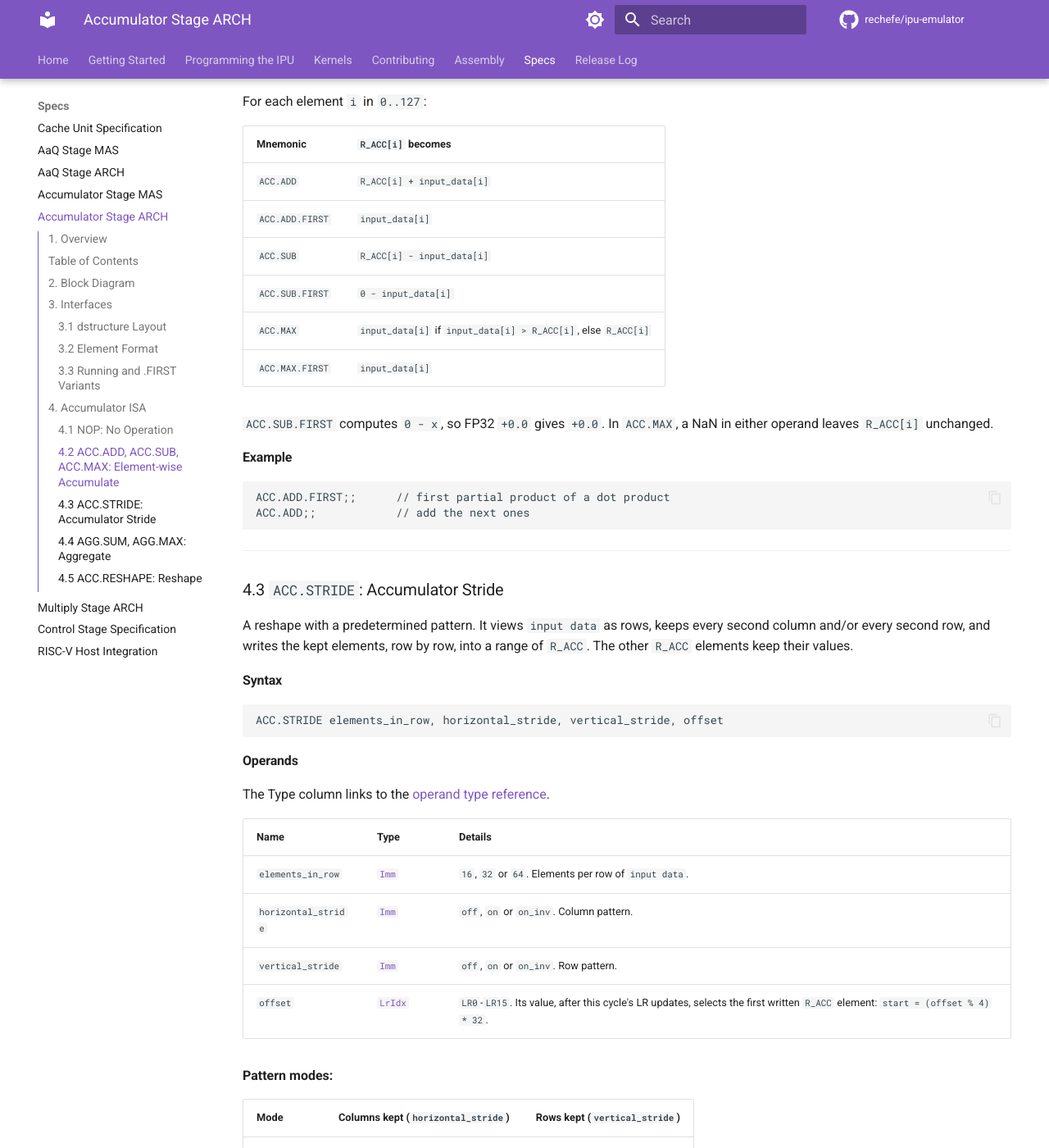
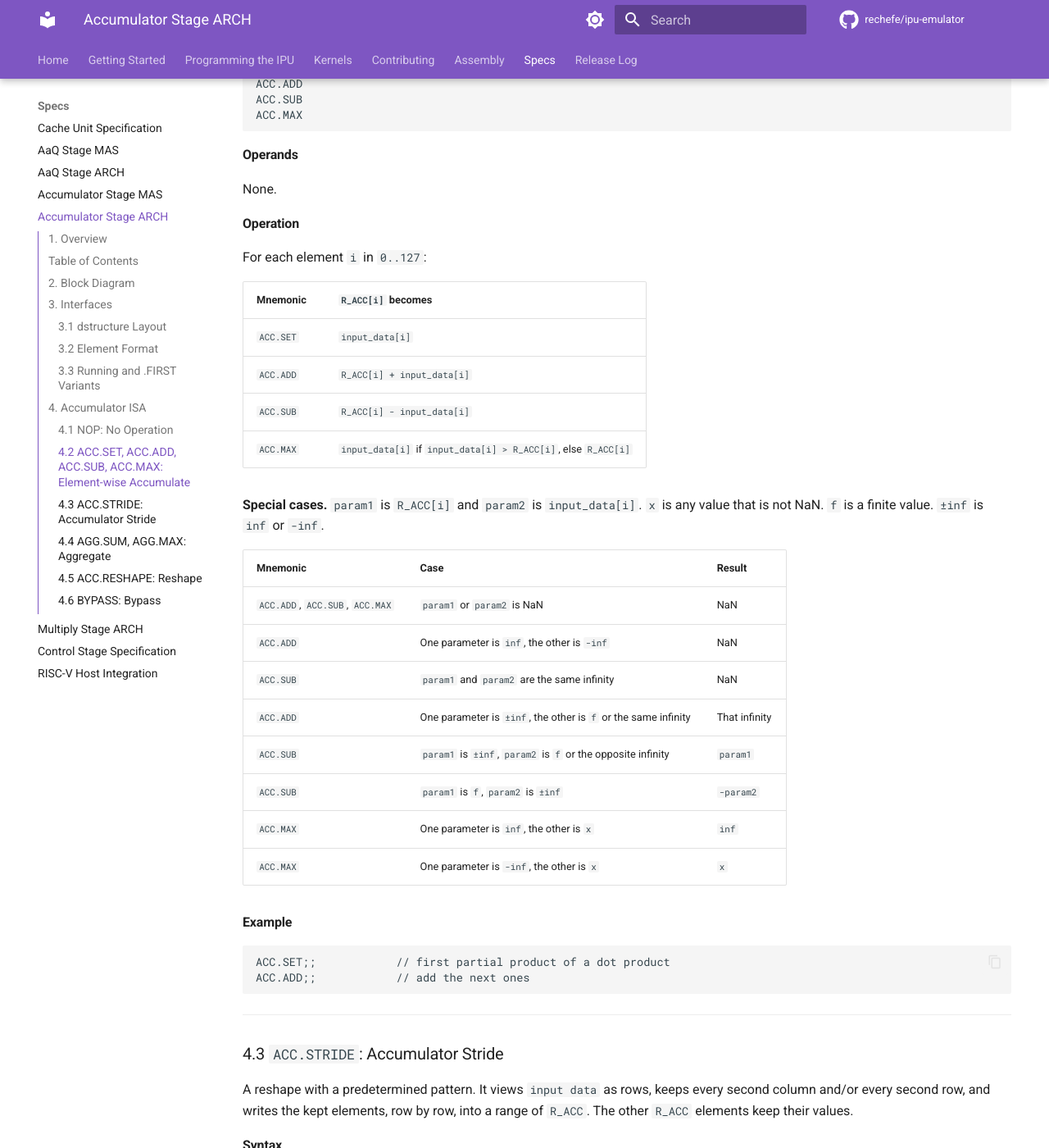
Before and after one commit to rechefe/ipu-emulator, an MkDocs documentation site: the page built from docs/content/specs/ARCH-stage-acc.md, in a window 1280 px wide and 1400 px high, scrolled down 3888 px. Shown: the whole window at 82% size. Built offline with MkDocs 1.6.1 and Material for MkDocs 9.7.7, drawn with Linux system fonts in a browser that asks for light colours; comment, search, counter and statistics services are not loaded; some of the changed text lies outside the part shown.

Commit message:
acc done

````diff
--- a/docs/content/specs/ARCH-stage-acc.md
+++ b/docs/content/specs/ARCH-stage-acc.md
@@ -6,16 +6,18 @@
 elements, and combines each cycle's multiply result into it. It performs the
 following tasks:
 
-- **Accumulate:** Adds, subtracts or takes the maximum of the multiply result
-  and `R_ACC`, element by element.
+- **Accumulate:** Sets `R_ACC` to the multiply result, or adds, subtracts or
+  takes the maximum of the multiply result and `R_ACC`, element by element.
 - **Stride:** Reshapes the multiply result with a predetermined pattern (every
   second column and/or row) into a range of `R_ACC`.
 - **Aggregate:** Reduces the valid elements of the multiply result to one
   value (sum or maximum) and writes it into one `R_ACC` element.
 - **Reshape:** Copies up to 8 elements of the multiply result to `R_ACC`. The
   source and destination of each element are arbitrary.
+- **Bypass:** Sends the multiply result to the output. `R_ACC` keeps its value.
 
-> **Note:** `R_ACC` is the stage's output to the AaQ stage every cycle.
+> **Note:** `R_ACC` is the stage's output to the AaQ stage every cycle, except
+> in a `BYPASS` cycle.
 
 ## Table of Contents
 
@@ -27,10 +29,11 @@
     - 3.3 [Running and `.FIRST` Variants](#33-running-and-first-variants)
 4. [Accumulator ISA](#4-accumulator-isa)
     - 4.1 [`NOP`: No Operation](#41-nop-no-operation)
-    - 4.2 [`ACC.ADD`, `ACC.SUB`, `ACC.MAX`: Element-wise Accumulate](#42-accadd-accsub-accmax-element-wise-accumulate)
+    - 4.2 [`ACC.SET`, `ACC.ADD`, `ACC.SUB`, `ACC.MAX`: Element-wise Accumulate](#42-accset-accadd-accsub-accmax-element-wise-accumulate)
     - 4.3 [`ACC.STRIDE`: Accumulator Stride](#43-accstride-accumulator-stride)
     - 4.4 [`AGG.SUM`, `AGG.MAX`: Aggregate](#44-aggsum-aggmax-aggregate)
     - 4.5 [`ACC.RESHAPE`: Reshape](#45-accreshape-reshape)
+    - 4.6 [`BYPASS`: Bypass](#46-bypass-bypass)
 
 ## 2. Block Diagram
 
@@ -49,6 +52,8 @@
         ALU["Accumulate /<br>Aggregate"] space RACC["R_ACC<br>128 x 32-bit"]
         space:3
         PERM["Stride /<br>Reshape"] space:2
+        space:3
+        space BYP["BYPASS"] space
     end
     space
     block:OUTS:1
@@ -76,14 +83,15 @@
 
 | Name | Direction | Description |
 |------|-----------|-------------|
-| input data | Input | This cycle's multiply result from the MULT stage: 128 elements of 32 bits. |
+| input data | Input | The multiply result from the MULT stage: 128 elements of 32 bits. |
 | Instruction | Input | The operation that the stage does on the input data. |
-| output data | Output | `R_ACC`: 128 elements of 32 bits, to the AaQ stage. |
+| output data | Output | `R_ACC`, or `input data`: 128 elements of 32 bits, to the AaQ stage. |
 
 ### 3.1 `dstructure` Layout
 
-The `cr_idx` operand of `AGG.SUM` and `AGG.MAX` names a 32-bit `CR` that holds
-the data structure format of the 128-element vector. It has four 8-bit fields:
+The `cr_idx` operand of `ACC.STRIDE`, `AGG.SUM` and `AGG.MAX` names a 32-bit
+`CR` that holds the data structure format of the 128-element vector. It has
+four 8-bit fields:
 
 | Bits | Field | Description |
 |------|-------|-------------|
@@ -95,19 +103,16 @@
 ### 3.2 Element Format
 
 Each `R_ACC` element is an FP32 value (IEEE-754 single precision), the same as
-each element of `input data`. It is never `inf` or `-inf`.
+each element of `input data`. It can be `inf` or `-inf`.
 
 ### 3.3 Running and `.FIRST` Variants
 
-`ACC.ADD`, `ACC.SUB`, `ACC.MAX`, `AGG.SUM` and `AGG.MAX` each have a `.FIRST`
-variant:
+`AGG.SUM` and `AGG.MAX` each have a `.FIRST` variant:
 
 | Variant | Uses the current `R_ACC` value | Purpose |
 |---------|--------------------------------|---------|
-| Running (`ACC.ADD`) | Yes | Accumulate across cycles. |
-| `.FIRST` (`ACC.ADD.FIRST`) | No: the result depends on `input data` only | Start a new operation. |
-
-Running variants read `R_ACC` as it was at the start of the cycle.
+| Running (`AGG.SUM`) | Yes | Accumulate across cycles. |
+| `.FIRST` (`AGG.SUM.FIRST`) | No: the result depends on `input data` only | Start a new operation. |
 
 ## 4. Accumulator ISA
 
@@ -128,10 +133,11 @@
 | Instruction | Purpose |
 |-------------|---------|
 | [`NOP`](#41-nop-no-operation) | Do nothing. |
-| [`ACC.ADD`, `ACC.SUB`, `ACC.MAX`](#42-accadd-accsub-accmax-element-wise-accumulate) | Combine `input data` with `R_ACC`, element by element. |
+| [`ACC.SET`, `ACC.ADD`, `ACC.SUB`, `ACC.MAX`](#42-accset-accadd-accsub-accmax-element-wise-accumulate) | Set `R_ACC` to `input data`, or combine them, element by element. |
 | [`ACC.STRIDE`](#43-accstride-accumulator-stride) | Reshape `input data` into a range of `R_ACC` with a predetermined pattern. |
 | [`AGG.SUM`, `AGG.MAX`](#44-aggsum-aggmax-aggregate) | Reduce `input data` to one `R_ACC` element. |
 | [`ACC.RESHAPE`](#45-accreshape-reshape) | Copy chosen `input data` elements to chosen `R_ACC` elements. |
+| [`BYPASS`](#46-bypass-bypass) | Send `input data` to `output data`. |
 
 ---
 
@@ -157,20 +163,18 @@
 
 ---
 
-### 4.2 `ACC.ADD`, `ACC.SUB`, `ACC.MAX`: Element-wise Accumulate
+### 4.2 `ACC.SET`, `ACC.ADD`, `ACC.SUB`, `ACC.MAX`: Element-wise Accumulate
 
-Combines each element of `input data` with the same element of `R_ACC`. All
-128 elements are written.
+Sets each element of `R_ACC` to the same element of `input data`, or combines
+them. All 128 elements are written.
 
 #### Syntax
 
 ```text
+ACC.SET
 ACC.ADD
-ACC.ADD.FIRST
 ACC.SUB
-ACC.SUB.FIRST
 ACC.MAX
-ACC.MAX.FIRST
 ```
 
 #### Operands
@@ -183,20 +187,29 @@
 
 | Mnemonic | `R_ACC[i]` becomes |
 |----------|--------------------|
+| `ACC.SET` | `input_data[i]` |
 | `ACC.ADD` | `R_ACC[i] + input_data[i]` |
-| `ACC.ADD.FIRST` | `input_data[i]` |
 | `ACC.SUB` | `R_ACC[i] - input_data[i]` |
-| `ACC.SUB.FIRST` | `0 - input_data[i]` |
 | `ACC.MAX` | `input_data[i]` if `input_data[i] > R_ACC[i]`, else `R_ACC[i]` |
-| `ACC.MAX.FIRST` | `input_data[i]` |
 
-`ACC.SUB.FIRST` computes `0 - x`, so FP32 `+0.0` gives `+0.0`. In `ACC.MAX`, a
-NaN in either operand leaves `R_ACC[i]` unchanged.
+**Special cases.** `param1` is `R_ACC[i]` and `param2` is `input_data[i]`. `x`
+is any value that is not NaN. `f` is a finite value. `±inf` is `inf` or `-inf`.
+
+| Mnemonic | Case | Result |
+|----------|------|--------|
+| `ACC.ADD`, `ACC.SUB`, `ACC.MAX` | `param1` or `param2` is NaN | NaN |
+| `ACC.ADD` | One parameter is `inf`, the other is `-inf` | NaN |
+| `ACC.SUB` | `param1` and `param2` are the same infinity | NaN |
+| `ACC.ADD` | One parameter is `±inf`, the other is `f` or the same infinity | That infinity |
+| `ACC.SUB` | `param1` is `±inf`, `param2` is `f` or the opposite infinity | `param1` |
+| `ACC.SUB` | `param1` is `f`, `param2` is `±inf` | `-param2` |
+| `ACC.MAX` | One parameter is `inf`, the other is `x` | `inf` |
+| `ACC.MAX` | One parameter is `-inf`, the other is `x` | `x` |
 
 #### Example
 
 ```text
-ACC.ADD.FIRST;;      // first partial product of a dot product
+ACC.SET;;            // first partial product of a dot product
 ACC.ADD;;            // add the next ones
 ```
 
@@ -211,19 +224,17 @@
 #### Syntax
 
 ```text
-ACC.STRIDE elements_in_row, horizontal_stride, vertical_stride, offset
+ACC.STRIDE cr_idx, horizontal_stride, vertical_stride, offset
 ```
 
 #### Operands
 
-The Type column links to the [operand type reference](../operand-types.md).
-
 | Name | Type | Details |
 |------|------|---------|
-| `elements_in_row` | [`Imm`](../operand-types.md#elementsinrow) | `16`, `32` or `64`. Elements per row of `input data`. |
+| `dstructure` | [`CrIdx`](../operand-types.md#cridx) | `CR0`-`CR15`. Supplies `num_partition` (section 3.1): the number of rows of `input data`. |
 | `horizontal_stride` | [`Imm`](../operand-types.md#horizontalstride) | `off`, `on` or `on_inv`. Column pattern. |
 | `vertical_stride` | [`Imm`](../operand-types.md#verticalstride) | `off`, `on` or `on_inv`. Row pattern. |
-| `offset` | [`LrIdx`](../operand-types.md#lridx) | `LR0`-`LR15`. Its value, after this cycle's LR updates, selects the first written `R_ACC` element: `start = (offset % 4) * 32`. |
+| `offset` | `Imm` | `0`, `16`, `32`, `48`, `64`, `80`, `96` or `112`. The first written `R_ACC` element. |
 
 **Pattern modes:**
 
@@ -236,29 +247,29 @@
 #### Operation
 
 ```text
-rows = 128 / elements_in_row
+rows = num_partition
+elements_in_row = 128 / num_partition
 view input_data as [rows][elements_in_row]          // row r = input_data[r*elements_in_row ...]
 keep the columns selected by horizontal_stride
 keep the rows selected by vertical_stride
 kept = the kept elements, row by row                  // N elements
 
-start = (offset % 4) * 32
-R_ACC[start + k] = kept[k]   for k in 0..N-1
+R_ACC[offset + k] = kept[k]   for k in 0..N-1
 ```
 
 The number of written elements is:
 
-| `horizontal_stride` | `vertical_stride` | `N` |
-|---------------------|-------------------|-----|
-| `off` | `off` | 128 |
-| `on` / `on_inv` | `off` | 64 |
-| `off` | `on` / `on_inv` | 64 |
-| `on` / `on_inv` | `on` / `on_inv` | 32 |
+| `horizontal_stride` | `vertical_stride` | `N` (`num_partition` = `2`, `4`, `8`) | `N` (`num_partition` = `1`) |
+|---------------------|-------------------|-----|-----|
+| `off` | `off` | 128 | 128 |
+| `on` / `on_inv` | `off` | 64 | 64 |
+| `off` | `on` / `on_inv` | 64 | 128 |
+| `on` / `on_inv` | `on` / `on_inv` | 32 | 64 |
 
-`start + N` is at most 128.
+`offset + N` is at most 128.
 
-**Example:** `elements_in_row = 16`, `horizontal_stride = on`,
-`vertical_stride = on`, `offset % 4 = 0`. `input data` is 8 rows of 16. The
+**Example:** `num_partition = 8`, `horizontal_stride = on`,
+`vertical_stride = on`, `offset = 0`. `input data` is 8 rows of 16. The
 even columns of rows 0, 2, 4 and 6 are kept: 32 elements, written to
 `R_ACC[0..31]`.
 
@@ -270,7 +281,7 @@
 #### Example
 
 ```text
-ACC.STRIDE 16, on, on, LR0;;
+ACC.STRIDE CR3, on, on, 0;;
 ```
 
 ---
@@ -292,38 +303,27 @@
 
 #### Operands
 
-The Type column links to the [operand type reference](../operand-types.md).
-
 | Name | Type | Details |
 |------|------|---------|
-| `dest_slot` | [`LrIdx`](../operand-types.md#lridx) | `LR0`-`LR15`. Its value, before this cycle's LR updates, selects the written element: `dest = dest_slot % 128`. |
-| `cr_idx` | [`CrIdx`](../operand-types.md#cridx) | `CR0`-`CR15`. Supplies `valid_elements` (section 3.1). |
+| `dest_slot` | [`LrIdx`](../operand-types.md#lridx) | `LR0`-`LR15`. selects the written element. |
+| `dstrcture` | [`CrIdx`](../operand-types.md#cridx) | `CR0`-`CR15`. Supplies `valid_elements` (section 3.1). |
 
 #### Operation
 
 ```text
 n    = min(valid_elements, 128)
-dest = dest_slot % 128
 ```
 
-| Mnemonic | `R_ACC[dest]` becomes |
+| Mnemonic | `R_ACC[dest_slot]` becomes |
 |----------|-----------------------|
-| `AGG.SUM` | `R_ACC[dest] + sum(input_data[0..n-1])` |
+| `AGG.SUM` | `R_ACC[dest_slot] + sum(input_data[0..n-1])` |
 | `AGG.SUM.FIRST` | `sum(input_data[0..n-1])` |
-| `AGG.MAX` | `max(R_ACC[dest], input_data[0..n-1])` |
-| `AGG.MAX.FIRST` | `max(seed, input_data[0..n-1])` |
+| `AGG.MAX` | `max(R_ACC[dest_slot], input_data[0..n-1])` |
+| `AGG.MAX.FIRST` | `max(input_data[0..n-1])` |
 
-| Rule | Value |
-|------|-------|
-| Sum order | Element `0` first, then `1`, ..., `n-1`, one at a time. |
-| Max | A candidate replaces the current maximum only when it is greater. |
-
-> **TBD - ask Jacob:** the value of `seed`. Can `seed` be `-inf`? FP32 elements
-> are never `inf` or `-inf`.
-
-> **TBD - ask Aviv:** whether the aggregate uses the full active-elements rule
-> (`valid_partition`, `num_partition`, `valid_elements`) or only the first
-> `valid_elements` elements of the vector. The full rule might be overkill.
+**Special cases.** `AGG.SUM` and `AGG.SUM.FIRST` follow the `ACC.ADD` special
+cases. `AGG.MAX` and `AGG.MAX.FIRST` follow the `ACC.MAX` special cases
+(section 4.2).
 
 #### Example
 
@@ -344,66 +344,94 @@
 #### Syntax
 
 ```text
-ACC.RESHAPE source, dest, reshape_mask
+ACC.RESHAPE source, dest, number_idx
 ```
 
 #### Operands
-
-The Type column links to the [operand type reference](../operand-types.md).
 
 | Name | Type | Details |
 |------|------|---------|
 | `source` | `LrdIdx` | `LRD0`, `LRD2`, ..., `LRD14`. 8 byte indices `source[0..7]` into `input data`. |
 | `dest` | `LrdIdx` | `LRD0`, `LRD2`, ..., `LRD14`. 8 byte indices `dest[0..7]` into `R_ACC`. |
-| `reshape_mask` | `LrIdx` / `Imm` | An immediate `0`-`7`, or `LR0`-`LR15` whose value is `0`-`8`. Elements `reshape_mask..7` take part. |
+| `number_idx` | `LrIdx` / `Imm` | An immediate `0`-`7`, or `LR0`-`LR15` whose value is `0`-`8`. Elements `0..number_idx - 1` take part. |
 
-**`reshape_mask` values.** `reshape_mask` skips the first `reshape_mask`
-elements of the index lists. Elements `k = reshape_mask..7` are copied:
+**`number_idx` values.** `number_idx` is the number of copied elements.
+Elements `k = 0..number_idx - 1` are copied:
 
-| `reshape_mask` | Skipped `k` | Copied `k` | Elements copied |
-|----------------|-------------|------------|-----------------|
-| `0` | none | `0`-`7` | 8 |
-| `1` | `0` | `1`-`7` | 7 |
-| `2` | `0`-`1` | `2`-`7` | 6 |
-| `3` | `0`-`2` | `3`-`7` | 5 |
-| `4` | `0`-`3` | `4`-`7` | 4 |
-| `5` | `0`-`4` | `5`-`7` | 3 |
-| `6` | `0`-`5` | `6`-`7` | 2 |
-| `7` | `0`-`6` | `7` | 1 |
-| `8` (`LR` only) | `0`-`7` | none | 0 |
+| `number_idx` | Copied `k` | Skipped `k` |
+|--------------|------------|-------------|
+| `0` | none | `0`-`7` |
+| `1` | `0` | `1`-`7` |
+| `2` | `0`-`1` | `2`-`7` |
+| `3` | `0`-`2` | `3`-`7` |
+| `4` | `0`-`3` | `4`-`7` |
+| `5` | `0`-`4` | `5`-`7` |
+| `6` | `0`-`5` | `6`-`7` |
+| `7` | `0`-`6` | `7` |
 
-> **TBD - ask Aviv:** whether `reshape_mask` skips elements as in the table
-> (elements `0`..`reshape_mask - 1` are skipped, the rest are copied), or
-> counts from left to right (the first `reshape_mask` elements are copied).
+**`LRD` layout.** `LRDn` is the 64-bit pair `{LR(n+1), LR(n)}`. It holds 8
+indices of 1 byte. Index `0` is in byte `0` of `LR(n)`:
 
-**Index lists.** `LRDn` is the pair `{LR(n+1), LR(n)}`. Byte `k` of its value is
-index `k`:
-
-| Index | Source |
-|-------|--------|
-| `0`-`3` | Bytes 0-3 of `LR(n)` (byte 0 = bits `[7:0]`) |
-| `4`-`7` | Bytes 0-3 of `LR(n+1)` |
+| Byte | Register byte | Index |
+|------|---------------|-------|
+| `7` | `LR(n+1)` byte `3` | `[7]` |
+| `6` | `LR(n+1)` byte `2` | `[6]` |
+| `5` | `LR(n+1)` byte `1` | `[5]` |
+| `4` | `LR(n+1)` byte `0` | `[4]` |
+| `3` | `LR(n)` byte `3` | `[3]` |
+| `2` | `LR(n)` byte `2` | `[2]` |
+| `1` | `LR(n)` byte `1` | `[1]` |
+| `0` | `LR(n)` byte `0` | `[0]` |
 
 Every participating `source[k]` and `dest[k]` is `0`-`127`.
 
 #### Operation
 
 ```text
-for k in reshape_mask..7:                     // ascending k
+for k in 0..number_idx-1:                   // ascending k
     R_ACC[dest[k]] = input_data[source[k]]
 ```
 
 When two `dest[k]` are equal, the higher `k` wins.
 
-**Example:** `reshape_mask = 2`, `source = 5, 9, 127, 100, 64, 42, 33, 20`,
-`dest = 0, 1, 18, 40, 64, 90, 101, 126`. Elements `k = 2..7` are copied, for
-example `R_ACC[18] = input_data[127]` and `R_ACC[40] = input_data[100]`.
-Elements `k = 0, 1` are skipped. The figure has one column per `k`.
+**Example:** `number_idx = 6`, `source = 5, 9, 127, 100, 64, 42, 33, 20`,
+`dest = 0, 1, 18, 40, 64, 90, 101, 126`. Elements `k = 0..5` are copied, for
+example `R_ACC[0] = input_data[5]` and `R_ACC[18] = input_data[127]`.
+Elements `k = 6, 7` are skipped. The figure has one column per `k`.
 
-![ACC.RESHAPE example: reshape_mask = 2, k = 2..7 copied, k = 0, 1 skipped](assets/acc-reshape.svg)
+![ACC.RESHAPE example: number_idx = 6, k = 0..5 copied, k = 6, 7 skipped](assets/acc-reshape.svg)
 
 #### Example
 
 ```text
-ACC.RESHAPE LRD0, LRD2, 2;;      // copy elements 2-7 of the index lists
+ACC.RESHAPE LRD0, LRD2, 6;;      // copy elements 0-5 of the index lists
 ```
+
+---
+
+### 4.6 `BYPASS`: Bypass
+
+Sends `input data` to `output data`. `R_ACC` keeps its value.
+
+#### Syntax
+
+```text
+BYPASS
+```
+
+#### Operands
+
+None.
+
+#### Operation
+
+```text
+for i in 0..127:
+    output_data[i] = input_data[i]
+```
+
+#### Example
+
+```text
+BYPASS;;      // send the multiply result to the AaQ stage
+```
````
Also changed, not shown: other parts of docs/content/specs/ARCH-stage-acc.md (+3 -1 lines), docs/content/specs/assets/acc-reshape.svg, docs/content/specs/assets/acc-stride.svg.
